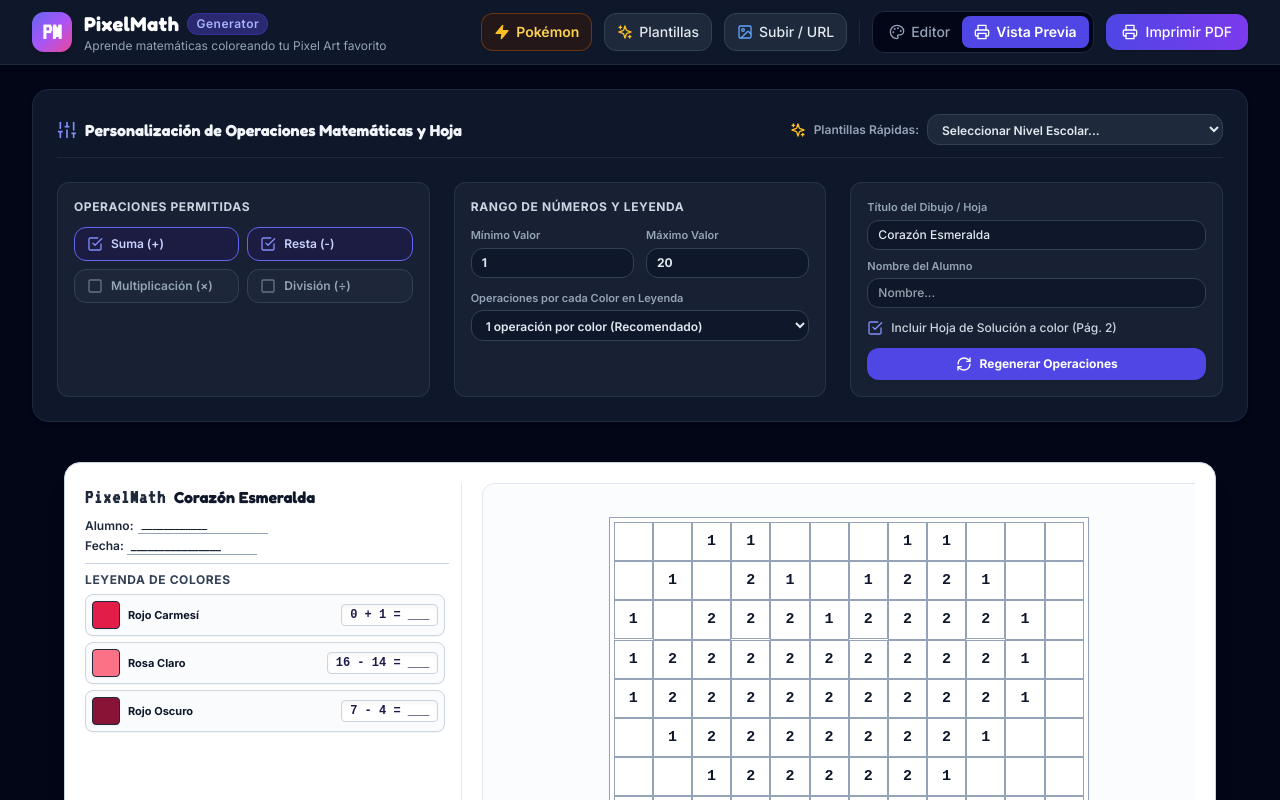
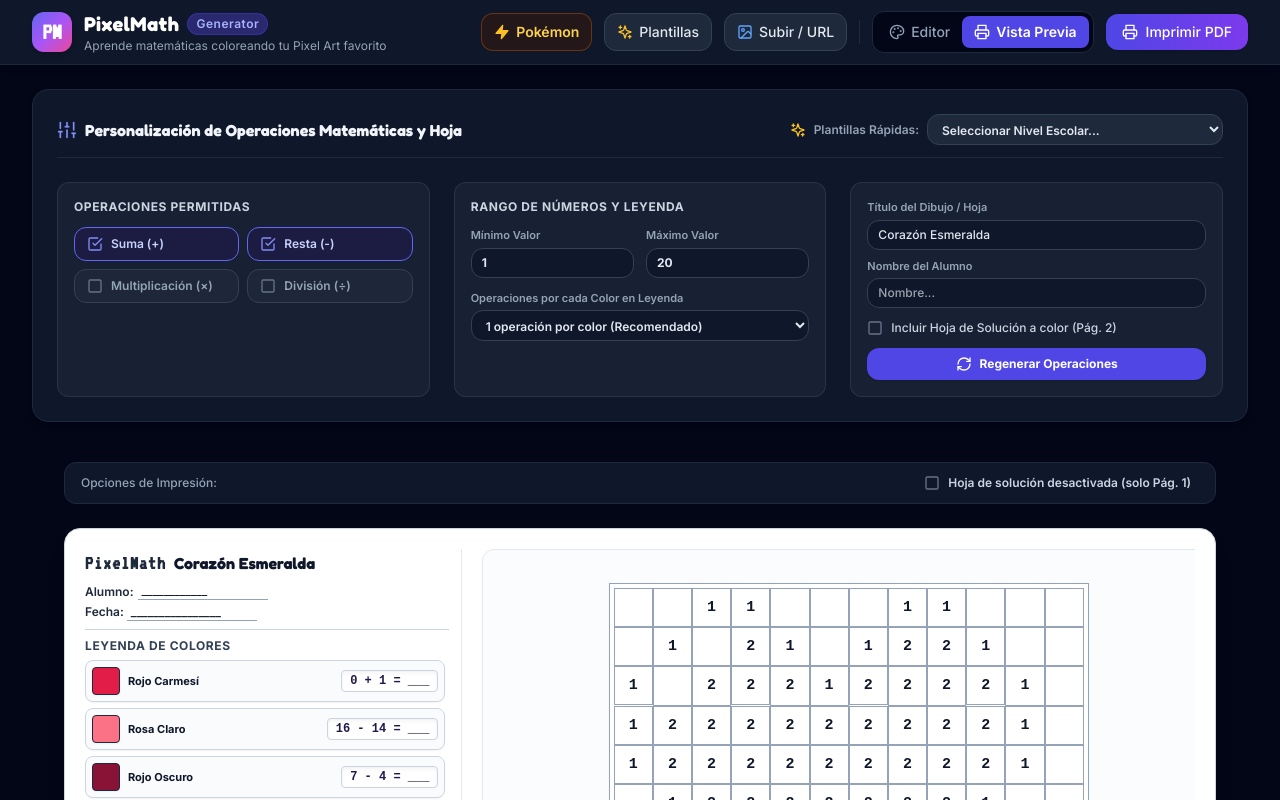
Before and after one commit to Sebaasu/PixelMath, a React (Vite) app: page / in a window 1280 px wide. Both pictures are taken after a click on the button "Vista Previa". Shown: the top 800 px of the page. Built offline with nearby package versions, Linux system fonts and the light colour scheme.

Commit message:
Make solution answer key optional and disabled by default

```diff
--- a/src/App.jsx
+++ b/src/App.jsx
@@ -23,7 +23,7 @@
   const [mathConfig, setMathConfig] = useState(DEFAULT_MATH_CONFIG);
   const [worksheetTitle, setWorksheetTitle] = useState(initialPreset.name);
   const [studentName, setStudentName] = useState('');
-  const [showAnswerKey, setShowAnswerKey] = useState(true);
+  const [showAnswerKey, setShowAnswerKey] = useState(false);
   const [mathSeed, setMathSeed] = useState(0);
 
   // Modals state
@@ -142,6 +142,7 @@
               studentName={studentName}
               onChangeStudentName={setStudentName}
               showAnswerKey={showAnswerKey}
+              onToggleAnswerKey={() => setShowAnswerKey(!showAnswerKey)}
             />
           </div>
         )}
--- a/src/components/PrintWorksheet.jsx
+++ b/src/components/PrintWorksheet.jsx
@@ -1,5 +1,5 @@
 import React, { useState } from 'react';
-import { Pencil } from 'lucide-react';
+import { Pencil, CheckSquare, Square } from 'lucide-react';
 
 export default function PrintWorksheet({
   gridData,
@@ -10,12 +10,32 @@
   onChangeTitle,
   studentName,
   onChangeStudentName,
-  showAnswerKey
+  showAnswerKey,
+  onToggleAnswerKey
 }) {
   const [isEditingTitle, setIsEditingTitle] = useState(false);
 
   return (
-    <div className="flex flex-col items-center gap-8 w-full max-w-6xl mx-auto">
+    <div className="flex flex-col items-center gap-6 w-full max-w-6xl mx-auto">
+      {/* Quick toggle bar visible in browser preview (not printed) */}
+      <div className="no-print w-full flex items-center justify-between bg-slate-900 border border-slate-800 rounded-xl px-4 py-2 text-xs text-slate-300">
+        <span className="text-slate-400 font-medium">Opciones de Impresión:</span>
+        <button
+          type="button"
+          onClick={onToggleAnswerKey}
+          className="flex items-center gap-2 hover:text-white transition-colors cursor-pointer py-1 px-2 rounded-lg hover:bg-slate-800"
+        >
+          {showAnswerKey ? (
+            <CheckSquare className="w-4 h-4 text-indigo-400 shrink-0" />
+          ) : (
+            <Square className="w-4 h-4 text-slate-500 shrink-0" />
+          )}
+          <span className="font-semibold">
+            {showAnswerKey ? 'Hoja de solución activada (Pág. 2)' : 'Hoja de solución desactivada (solo Pág. 1)'}
+          </span>
+        </button>
+      </div>
+
       {/* PAGE 1: Coloring Worksheet - LANDSCAPE (1/3 Left Legend | 2/3 Right PixelArt) */}
       <div className="print-page bg-white p-5 border border-slate-300 shadow-xl rounded-2xl w-full flex flex-col justify-between h-[590px] print:h-screen print:max-h-screen box-border overflow-hidden">
 
```
Also changed, not shown: 5 other files (tests, documents, lock files or other folders).
